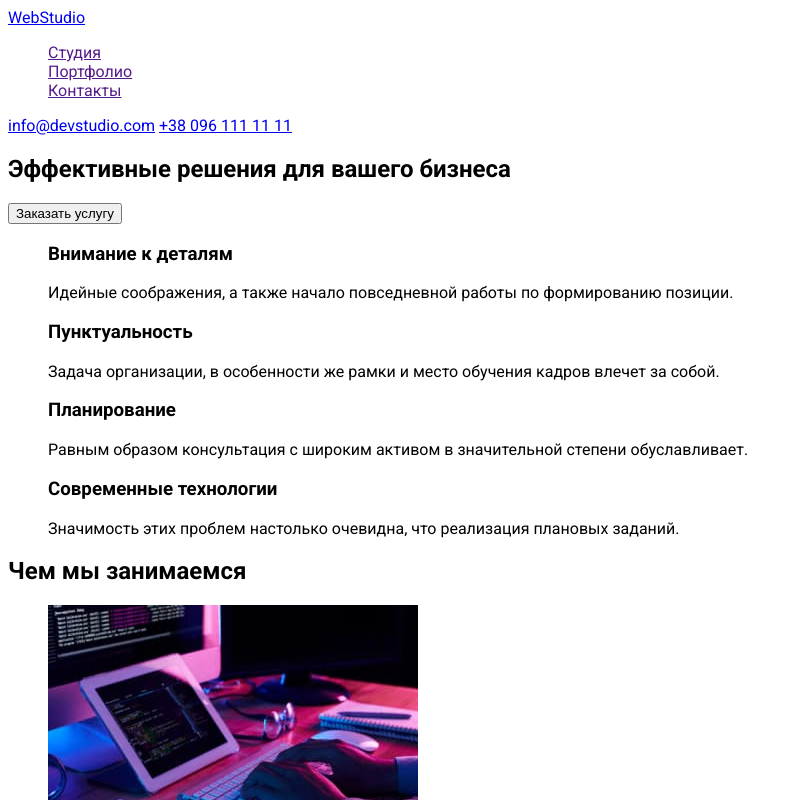
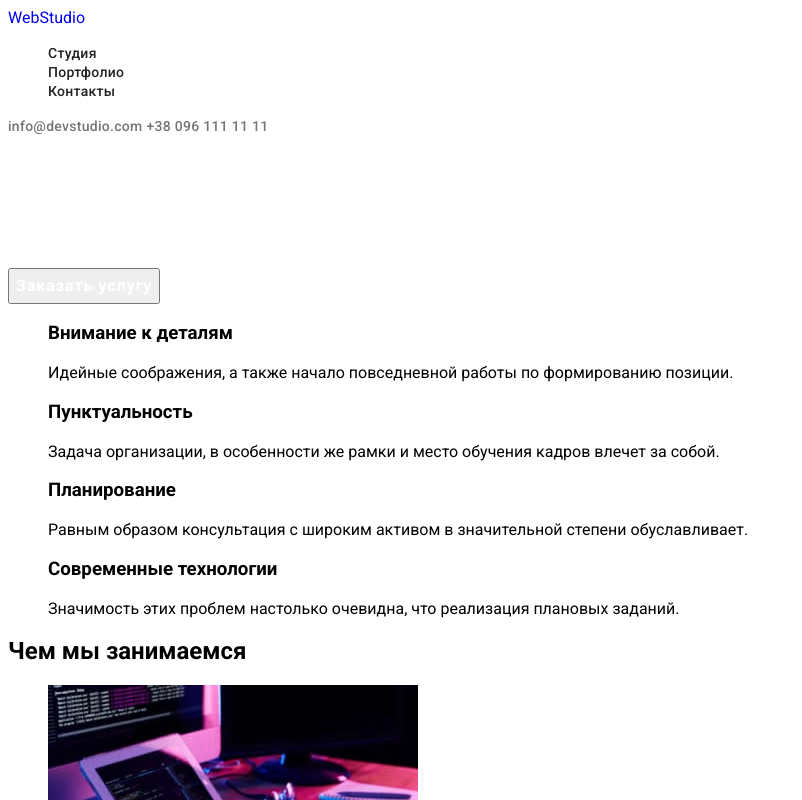
Before and after one commit to Anton-Starshinov/goit-markup-hw-02, a plain HTML site: page index.html in a window 1280 px wide. Shown: the top 800 px of the page, without its empty margins (0-802 px from the left). Drawn offline with Linux system fonts and the light colour scheme.

Commit message:
intermediate

```diff
--- a/css/styles.css
+++ b/css/styles.css
@@ -1,6 +1,59 @@
+
+:root{
+--header-color: #212121;
+--text-color: #757575;
+--accent-color:  #2196F3;
+}
+
 body{
   font-family: 'Roboto', sans-serif;
 }
 .list{
     list-style: none;
 }
+.link{
+  text-decoration: none;
+}
+/* Верхняя линия */
+.header-link{
+font-weight: 500;
+font-size: 14px;
+line-height: 1.14;
+letter-spacing: 0.02em;
+color: var(--header-color);
+}
+
+.header-link:hover, .header-link:focus {
+  color: var(--accent-color);
+}
+
+.header-mail, .header-tel{
+  font-weight: 500;
+font-size: 14px;
+line-height: 1.14;
+letter-spacing: 0.02em;
+color: var(--text-color);
+}
+.header-mail:hover, .header-mail:focus,
+.header-tel:hover, .header-tel:focus{
+  color: var(--accent-color);
+}
+/* Hero */
+.hero-title{
+font-weight: 900;
+font-size: 44px;
+line-height: 1.36;
+color: #ffffff;
+}
+.hero-btn{
+  font-family: inherit;
+  font-weight: 700;
+  font-size: 16px;
+  line-height: 1.87;
+  display: flex;
+  align-items: center;
+  text-align: center;
+  letter-spacing: 0.06em;
+  color: #FFFFFF;
+}
+/* Особенности */
--- a/index.html
+++ b/index.html
@@ -13,16 +13,16 @@
 <body>
 <!--Верхняя линия-->
     <header class="header">
-        <a class="logo" href="./index.html">WebStudio</a>
+        <a class="logo link" href="./index.html">WebStudio</a>
     <nav class="header-nav">
         <ul class="header-list list">
-            <li class="header-item"><a href="" class="header-link">Студия</a></li>
-            <li class="header-item"><a href="" class="header-link">Портфолио</a></li>
-            <li class="header-item"><a href="" class="header-link">Контакты</a></li>
+            <li class="header-item"><a href="" class="header-link link">Студия</a></li>
+            <li class="header-item"><a href="" class="header-link link">Портфолио</a></li>
+            <li class="header-item"><a href="" class="header-link link">Контакты</a></li>
         </ul>
     </nav>
-        <a href="mailto:info@devstudio.com" class="header-mail">info@devstudio.com</a>
-        <a href="tel:+380961111111" class="header-tel">+38 096 111 11 11</a>
+        <a href="mailto:info@devstudio.com" class="header-mail link">info@devstudio.com</a>
+        <a href="tel:+380961111111" class="header-tel link">+38 096 111 11 11</a>
     </header>
     <main>
         <!--Hero-->
@@ -102,11 +102,11 @@
     </main>
 <!--Подвал-->
     <footer class="footer">
-        <a class="footer-logo" href="./index.html">WebStudio</a>
+        <a class="footer-logo link" href="./index.html">WebStudio</a>
        <address class="footer-address">
             <p class="footer-text">г. Киев, пр-т Леси Украинки, 26</p>
-            <a class="footer-mail" href="mailto:info@example.com">info@example.com</a>
-            <a class="footer-tel" href="tel:+380991111111">+38 099 111 11 11</a>
+            <a class="footer-mail link" href="mailto:info@example.com">info@example.com</a>
+            <a class="footer-tel link" href="tel:+380991111111">+38 099 111 11 11</a>
        </address>
     </footer>
 </body>
```
